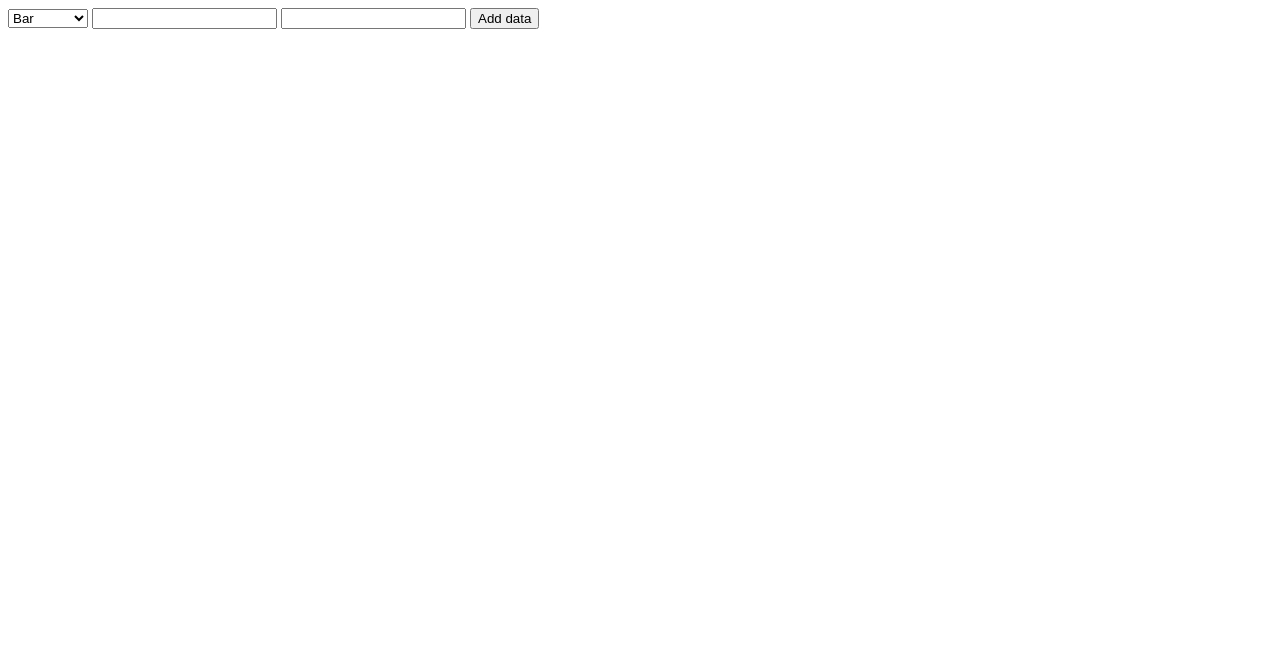
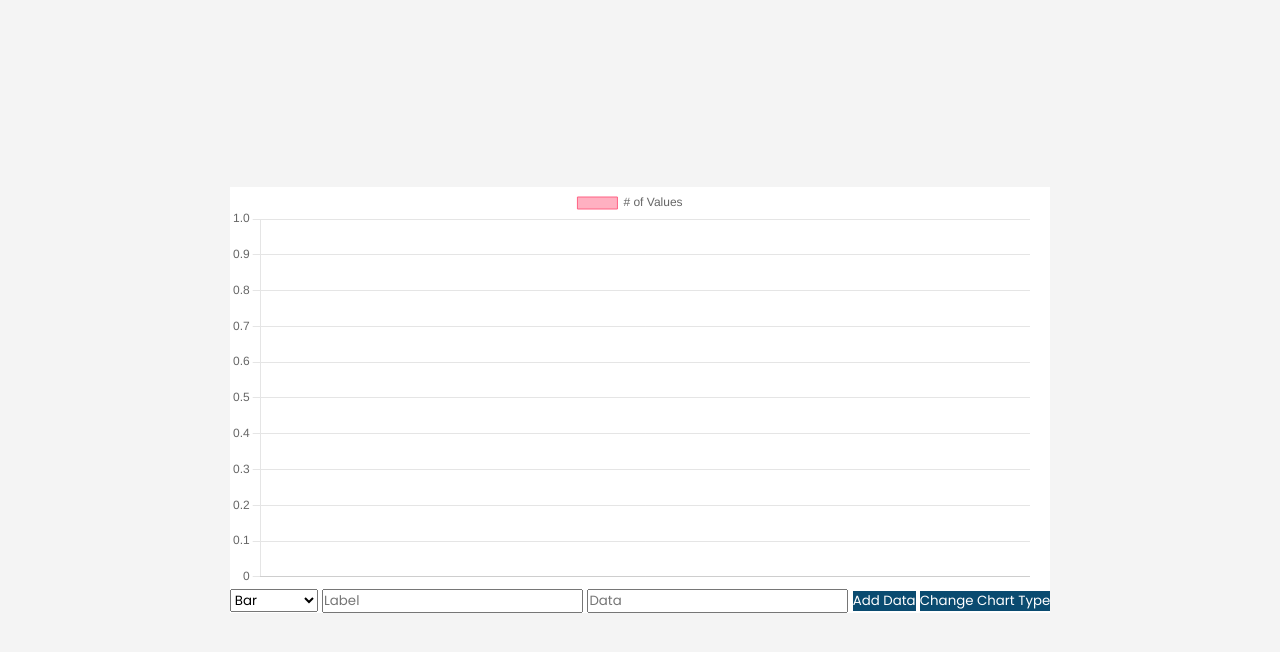
Before and after one commit to BorobhaiRion/My-Practice-projects, a plain HTML site: page index.html in a window 1280 px wide. Drawn offline with nearby package versions, Linux system fonts and the light colour scheme.

Commit message:
project completed

```diff
--- a/Script.js
+++ b/Script.js
@@ -1,7 +1,7 @@
 let chartData = {
-    labels:[],
-    datasets:[{
-        label:'# of Values',
+    labels: [],
+    datasets: [{
+        label: '# of Values',
         data: [],
         backgroundColor: [
             'rgba(255, 99, 132, 0.5)',
@@ -20,15 +20,71 @@ let chartData = {
             'rgba(255, 159, 64, 1)'
         ],
         borderWidth: 1
-
     }]
 };
 
-function createChart(TypeError, height=400){
-    const canvasContainer =document.getElementById('canvas-container');
+function createChart(type, height = 400) {
+    const canvasContainer = document.getElementById('canvas-container');
+    canvasContainer.innerHTML = `<canvas id="myChart"></canvas>`;
+    canvasContainer.style.height = `${height}px`;
 
-    canvasContainer.innerHTML = `<canvas id="myChart"></canvas>`;
-    canvasContainer.style.height =`${height}px`;
-
+    const ctx = document.getElementById('myChart').getContext('2d');
+    return new Chart(ctx, {
+        type: type,
+        data: chartData,
+        options: {
+            scales: {
+                y: {
+                    beginAtZero: true
+                }
+            },
+            onClick: (event, activeElements) => {
+                if (activeElements.length > 0) {
+                    const { datasetIndex, index } = activeElements[0];
+                    removeData(datasetIndex, index);
+                }
+            },
+            tooltips: {
+                mode: 'index',
+                intersect: false
+            },
+            hover: {
+                mode: 'index',
+                intersect: false
+            }
+        }
+    });
 
 }
+
+let myChart = createChart('bar'); // Create initial chart with default height = 400
+
+function addData() {
+    const labelInput = document.getElementById('labelInput');
+    const dataInput = document.getElementById('dataInput');
+
+    if (labelInput.value && dataInput.value) {
+        chartData.labels.push(labelInput.value);
+        chartData.datasets.forEach((dataset) => {
+            dataset.data.push(dataInput.value);
+        });
+        myChart.update();
+        labelInput.value = '';
+        dataInput.value = '';
+    }
+
+}
+
+function updateChartType() {
+    const selectedType = document.getElementById('chartType').value;
+    myChart.destroy(); // Destroy the old chart
+    myChart = createChart(selectedType);
+}
+
+function removeData(datasetIndex, index) {
+    if (chartData.labels.length > index) {
+        chartData.labels.splice(index, 1);
+        chartData.datasets[datasetIndex].data.splice(index, 1);
+        myChart.update();
+    }
+}
--- a/index.html
+++ b/index.html
@@ -1,35 +1,39 @@
 <!DOCTYPE html>
 <html lang="en">
+
 <head>
     <meta charset="UTF-8">
-    <meta name="viepoint" content="width=device-width,initial-scale=1.0">
-    <link rel="stylesheet" herf="style.css">
-    <title>Day#1 Live Chart Generator {Rion Khan}</title>
+    <meta name="viewport" content="width=device-width, initial-scale=1.0">
+    <link rel="stylesheet" href="style.css">
+    <title>Live Chart Generator/Rion Khan</title>
+</head>
 
-</head>
 <body>
+
     <div class="container">
         <div class="chart-container">
-            <div id="canvas-container">
-                 </div>
-                 <div class="controls">
-                 <select id="chartType" class="select">
-                    <option value="bar">Bar</option>
-                    <option value="bar">Line</option>
-                    <option value="bar">Pie</option>
-                    <option value="bar">Doughnut</option>
-                    <option value="bar">Radar</option>
-                 </select>
-                 <input type="text" id="labelInput" class="input" placeholde="Label">
-                 <input type="number" id="dataInput" class="input" placeholde="Data">
+            <div id="canvas-container"></div>
+        </div>
 
-                 <button onclick="addData()" class="btn">Add data</button>
-                 <buttom onclick="updateChartType()"></buttom>
-                 </div>
+        <div class="controls">
+            <select id="chartType" class="select">
+                <option value="bar">Bar</option>
+                <option value="line">Line</option>
+                <option value="pie">Pie</option>
+                <option value="doughnut">Doughnut</option>
+                <option value="radar">Radar</option>
+            </select>
+            <input type="text" id="labelInput" class="input" placeholder="Label">
+            <input type="number" id="dataInput" class="input" placeholder="Data">
+            <button onclick="addData()" class="btn">Add Data</button>
+            <button onclick="updateChartType()" class="btn">Change Chart Type</button>
         </div>
+
     </div>
-    <script src="https://cdn.jsdelivr.net/npm/chart.js@4.4.3/dist/chart.umd.min.js"></script>
-    <script src="Script.js"></script>
+
+
+    <script src="https://cdn.jsdelivr.net/npm/chart.js@4.4.1/dist/chart.umd.min.js"></script>
+    <script src="script.js"></script>
 </body>
 
 </html>
--- a/style.css
+++ b/style.css
@@ -1,54 +1,54 @@
-@import url('https://fonts.googleapis.com/css2?family=poppins:wght@300;400;500;600;700;800;900&display=swap');
+@import url('https://fonts.googleapis.com/css2?family=Poppins:wght@300;400;500;600;700;800;900&display=swap');
 
 
 *{
-    margin:0;
-    padding:0;
+    margin: 0;
+    padding: 0;
     outline: none;
-    font-family: 'poppins',sans-serif;
+    font-family: 'Poppins',sans-serif;
 
 }
 body{
  background-color:#f4f4f4 ;
- color: #333;
+ color: rgb(24, 146, 71);
  display: flex;
  align-items: center;
  justify-content: center;
- height: 100vh ;
+ height:100vh ;
 }
 
 .container{
     background-color: #fff;
-    padding: 30px;
-    border-radius: 20px;
-    box-shadow: 0 10px 30px rgba(0,0,0,0.1);
+    padding: 30 px;
+    border-radius: 20 px;
+    box-shadow: 0 10 px 30 px rgba(0,0,0,0.1);
 
 }
 .controls{
-    margin-top: 30px;
+    margin-top: 30 px;
     text-align: center;
 }
 .select,
 .input{
-    padding: 8px;
-    margin-right: 10px;
-    border: 1px solid #ddd;
-    border-radius: 4px;
+    padding: 8 px;
+    margin-right: 10 px;
+    border: 1 px solid #ddd;
+    border-radius: 4 px;
 
 }
 
 .btn{
-    padding: 8px,15px;
+    padding: 8 px,15 px;
     border: none;
-    background-color: #303f9f;
+    background-color: #0a4b70;
     color: #fff;
-    border-radius: 4px;
+    border-radius: 2 px;
     cursor: pointer;
     transition: all 0.3s ease;
 
 
 }
 .btn-hover{
-    background-color: #0056b3;
+   background-color: rgb(209, 155, 18);
 
 }
```
